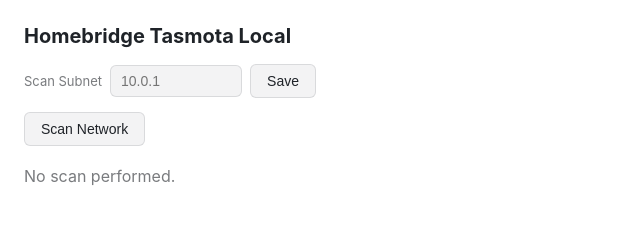
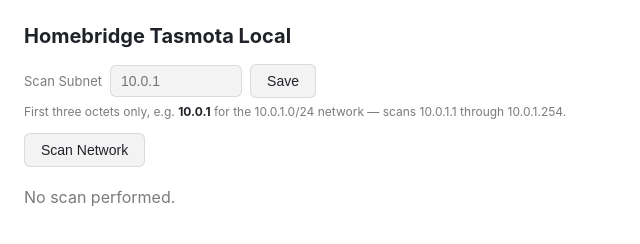
Before and after one commit to youngy00/homebridge-tasmota-http, a website built with Vite: page ui/index.html in a window 1280 px wide. Shown: the whole page, without its empty margins (0-640 px from the left). Built offline with nearby package versions, Linux system fonts and the light colour scheme.

Commit message:
Add hint text explaining the Scan Subnet field's expected format

```diff
--- a/ui/src/App.ts
+++ b/ui/src/App.ts
@@ -17,6 +17,10 @@
         />
         <button id="saveSubnetButton">Save</button>
       </div>
+      <p class="subnet-hint">
+        First three octets only, e.g. <strong>10.0.1</strong> for the
+        10.0.1.0/24 network — scans 10.0.1.1 through 10.0.1.254.
+      </p>
 
       <button id="scanButton">
         Scan Network
--- a/ui/src/styles.css
+++ b/ui/src/styles.css
@@ -75,12 +75,22 @@
     display: flex;
     align-items: center;
     gap: 8px;
-    margin-bottom: 14px;
+    margin-bottom: 6px;
 }
 
 .subnet-row label {
     font-size: 13px;
     color: var(--fg-muted);
+}
+
+.subnet-hint {
+    margin: 0 0 14px;
+    font-size: 12px;
+    color: var(--fg-muted);
+}
+
+.subnet-hint strong {
+    color: var(--fg);
 }
 
 .subnet-row input[type="text"] {
```
